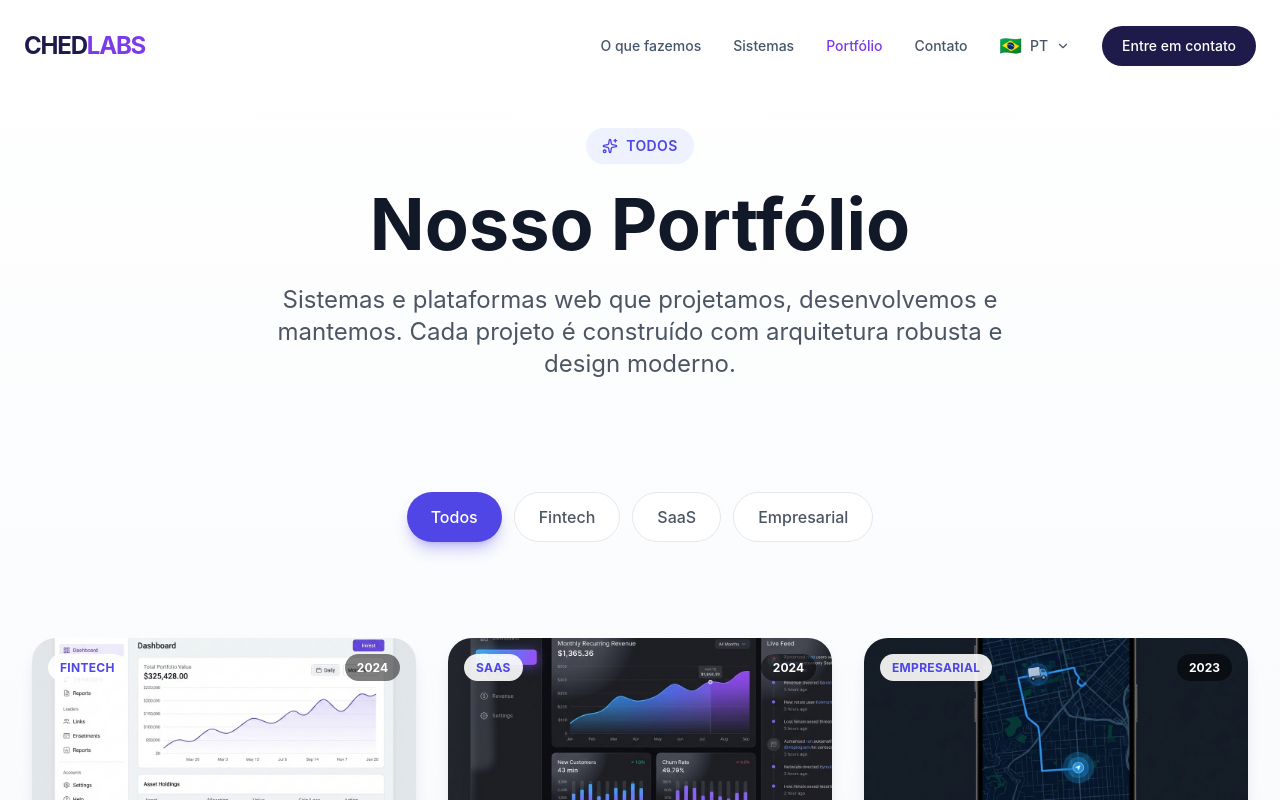
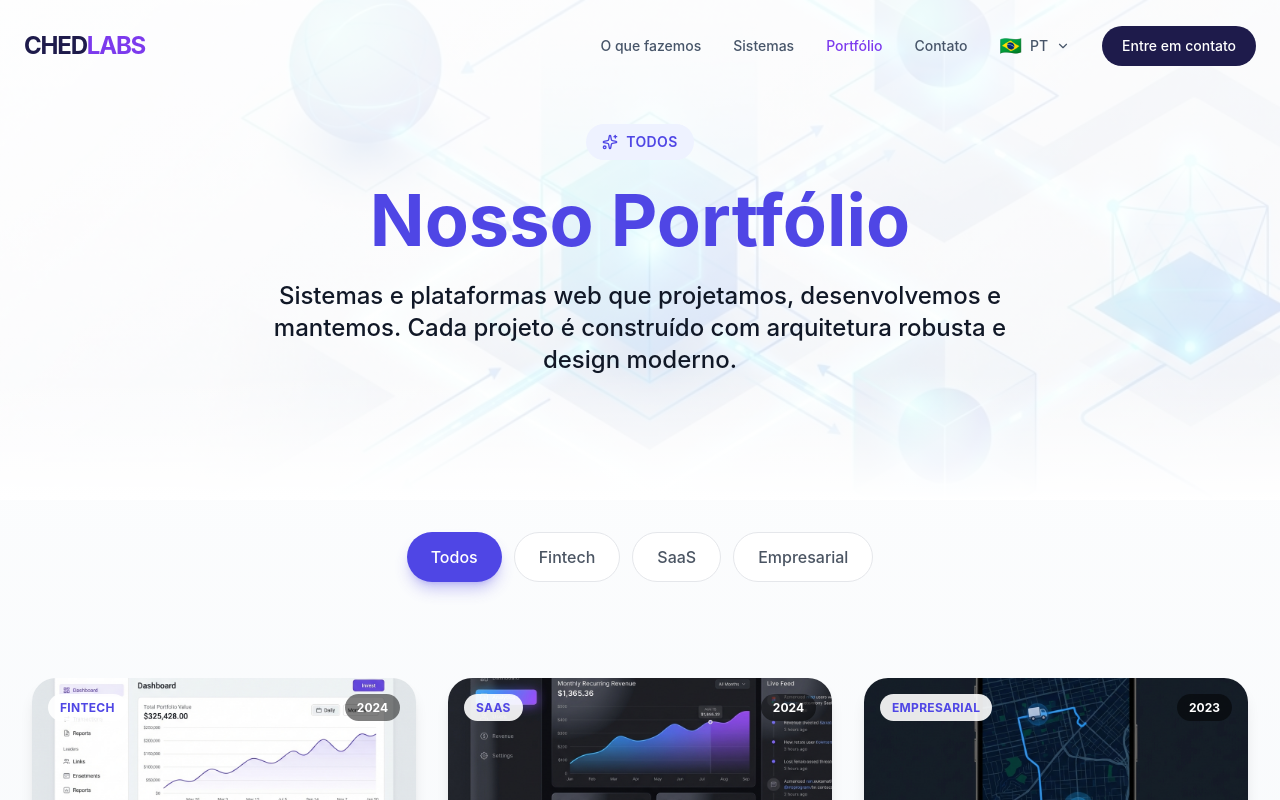
Before and after one commit to Eng-Bernardo/Ched-version_2, a React (Vite) app: page /portfolio in a window 1280 px wide. Shown: the top 800 px of the page. Built offline with nearby package versions, Linux system fonts and the light colour scheme.

Commit message:
Add hero header with system connections background to Portfolio page

```diff
--- a/src/components/Portfolio.jsx
+++ b/src/components/Portfolio.jsx
@@ -8,6 +8,7 @@ import { Link } from 'react-router-dom';
 import dashboardImg from '../assets/images/dashboard_dark_analytics_1768301257210.png';
 import fintechImg from '../assets/images/fintech_asset_management_1768301273170.png';
 import mobileImg from '../assets/images/mobile_logistics_app_1768301288673.png';
+import portfolioHero from '../assets/images/portfolio_hero.png';
 
 const Portfolio = () => {
     const { t } = useLanguage();
@@ -47,13 +48,21 @@ const Portfolio = () => {
 
     return (
         <div className="min-h-screen bg-gradient-to-b from-white via-slate-50 to-white">
-            {/* Hero Section */}
-            <section className="relative pt-32 pb-20 px-4 sm:px-6 lg:px-8 overflow-hidden">
-                {/* Background decorations */}
-                <div className="absolute top-0 right-0 w-[600px] h-[600px] bg-indigo-500/5 rounded-full blur-3xl -z-10" />
-                <div className="absolute bottom-0 left-0 w-[400px] h-[400px] bg-purple-500/5 rounded-full blur-3xl -z-10" />
+            {/* Hero Section with Background Image */}
+            <section className="relative h-[60vh] min-h-[500px] overflow-hidden">
+                {/* Background Image */}
+                <div className="absolute inset-0">
+                    <img
+                        src={portfolioHero}
+                        alt="Portfolio Hero"
+                        className="w-full h-full object-cover"
+                    />
+                    <div className="absolute inset-0 bg-gradient-to-b from-white/85 via-white/80 to-white/70" />
+                </div>
 
-                <div className="max-w-7xl mx-auto text-center">
+                {/* Hero Content */}
+                <div className="relative h-full max-w-7xl mx-auto px-4 sm:px-6 lg:px-8 flex items-center">
+                    <div className="text-center w-full">
                         <motion.div
                             initial={{ opacity: 0, y: 20 }}
                             animate={{ opacity: 1, y: 0 }}
@@ -65,14 +74,18 @@ const Portfolio = () => {
                                     {t('portfolio.categories.all')}
                                 </span>
                             </div>
-                        <h1 className="text-5xl sm:text-6xl lg:text-7xl font-bold text-gray-900 mb-6">
+                            <h1 className="text-5xl sm:text-6xl lg:text-7xl font-bold text-indigo-600 mb-6">
                                 {t('portfolio.hero.title')}
                             </h1>
-                        <p className="text-xl sm:text-2xl text-gray-600 max-w-3xl mx-auto leading-relaxed">
+                            <p className="text-xl sm:text-2xl text-gray-900 max-w-3xl mx-auto leading-relaxed font-medium">
                                 {t('portfolio.hero.subtitle')}
                             </p>
                         </motion.div>
                     </div>
+                </div>
+
+                {/* Decorative Elements */}
+                <div className="absolute bottom-0 left-0 right-0 h-32 bg-gradient-to-t from-white to-transparent" />
             </section>
 
             {/* Category Filter */}
```
Also changed, not shown: src/assets/images/portfolio_hero.png (added). Lines whose indentation alone changed are shown as unchanged.
